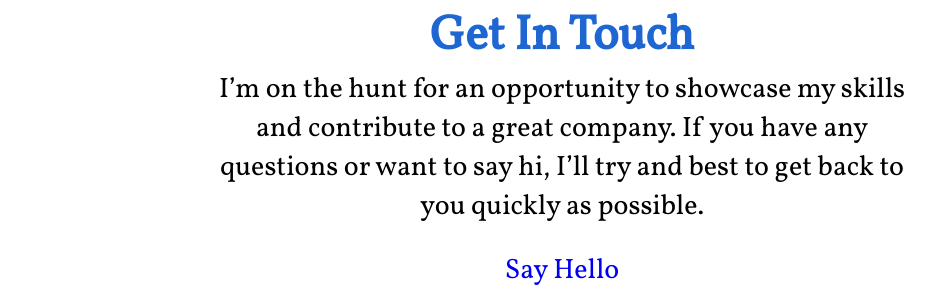
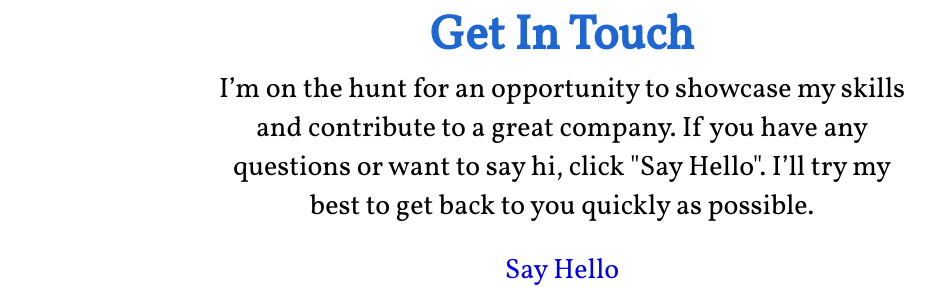
Before and after one commit to joesphchang/portfolio-frontend, a React (Create React App) app: page / in a window 1280 px wide. Shown: the part 2214-2501 px from the top of the page, without its empty margins (78-1013 px from the left). Built offline with nearby package versions, Linux system fonts and the light colour scheme; no server answers; a web font is replaced by a local one.

Commit message:
fixed typos on contact

```diff
--- a/src/components/Contact/Contact.js
+++ b/src/components/Contact/Contact.js
@@ -8,8 +8,8 @@ function Contact(props) {
 				<h2 className='contact-header'>Get In Touch</h2>
 				<p className='contact-paragraph'>
 					I’m on the hunt for an opportunity to showcase my skills and contribute
-					to a great company. If you have any questions or want to say hi, I’ll
-					try and best to get back to you quickly as possible.{' '}
+					to a great company. If you have any questions or want to say hi, click "Say Hello". I’ll
+					try my best to get back to you quickly as possible.{' '}
 				</p>
 			</div>
 			<div className='anchor-box'>
```
